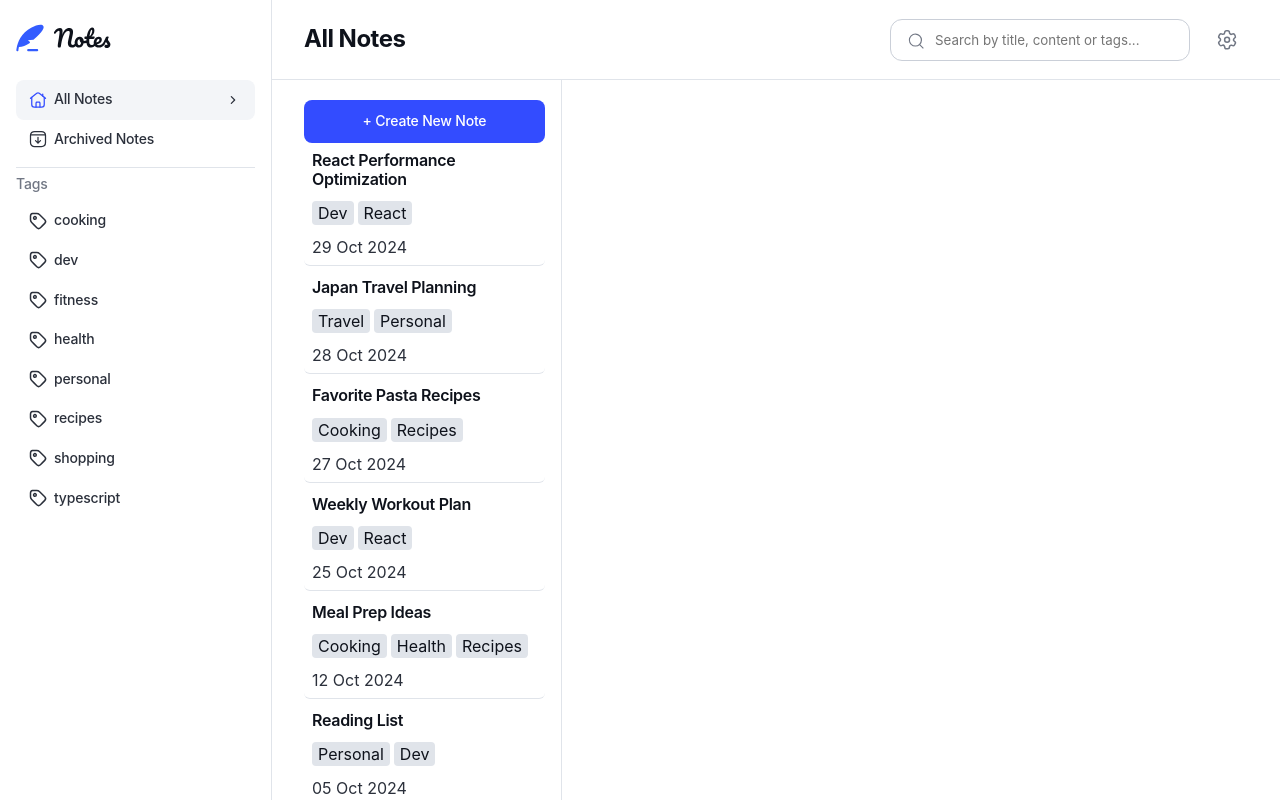
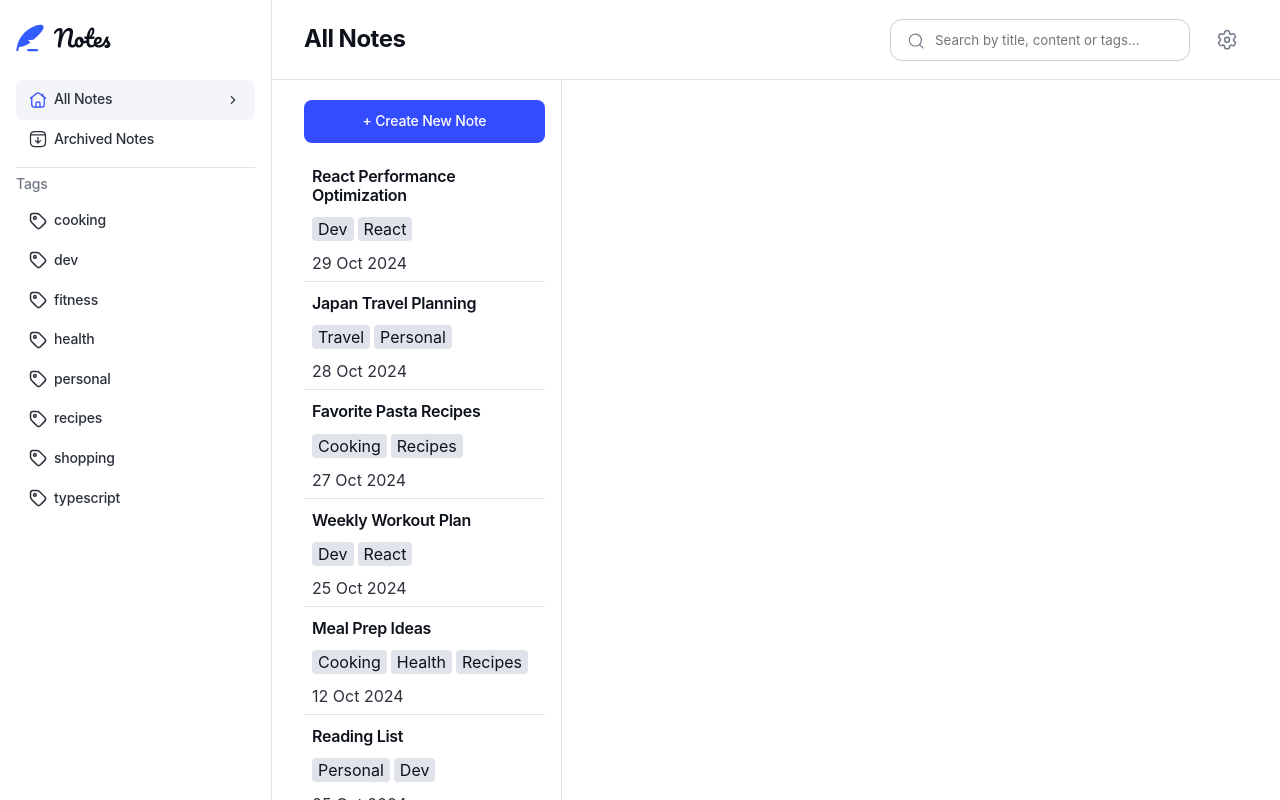
Before and after one commit to RicardoGeada/fm-note-taking-web-app, a React (Vite) app: page /all in a window 1280 px wide. Built offline with nearby package versions, Linux system fonts and the light colour scheme; a web font is replaced by a local one.

Commit message:
feat(note-list-item): change to navlink, add active styling

```diff
--- a/src/components/NoteListItem/NoteListItem.module.scss
+++ b/src/components/NoteListItem/NoteListItem.module.scss
@@ -3,8 +3,6 @@
 .note-item {
   list-style: none;
   color: var(--color-neutral-950);
-  border-radius: 6px;
-  padding: var(--spacing-100);
   border-bottom: 1px solid var(--color-neutral-200);
 
   &__link {
@@ -12,7 +10,13 @@
     flex-direction: column;
     gap: var(--spacing-150);
     color: var(--color-neutral-950);
+    border-radius: 6px;
+    padding: var(--spacing-100);
     text-decoration: none;
+
+    &--active {
+      background-color: var(--color-neutral-100);
+    }
   }
 
   &--selected {
--- a/src/components/NoteListItem/NoteListItem.tsx
+++ b/src/components/NoteListItem/NoteListItem.tsx
@@ -1,21 +1,34 @@
-import { Link, useLocation } from "react-router-dom";
+import { NavLink } from "react-router-dom";
 import type { Note } from "../../types/note";
 import { formatDate } from "../../util/date";
 import styles from "./NoteListItem.module.scss";
+import clsx from "clsx";
 
-export default function NoteListItem(note: Note) {
-  const location = useLocation();
+type NoteListItemProps = {
+  note: Note;
+  basePath: string;
+};
+
+export default function NoteListItem({ note, basePath }: NoteListItemProps) {
   const lastEdited = formatDate(note.last_edited);
 
   return (
     <li className={styles["note-item"]} key={note.id}>
-      <Link className={styles["note-item__link"]} to={`${location.pathname}/${note.id}`}>
-
+      <NavLink
+        to={`${basePath}/${note.id}`}
+        className={({ isActive }) =>
+          isActive
+            ? clsx(styles["note-item__link"], styles["note-item__link--active"])
+            : styles["note-item__link"]
+        }
+      >
         <span className={styles["note-item__title"]}>{note.title}</span>
         {note.tags.length > 0 && (
           <div className={styles["note-item__tags"]}>
             {note.tags.map((tag) => (
-            <div key={tag} className={styles["note-item__tag"]}>{tag}</div>
+              <div key={tag} className={styles["note-item__tag"]}>
+                {tag}
+              </div>
             ))}
           </div>
         )}
@@ -26,7 +39,7 @@ export default function NoteListItem(note: Note) {
         >
           {lastEdited}
         </time>
-      </Link>
+      </NavLink>
     </li>
   );
 }
--- a/src/components/NotesList/NotesList.module.scss
+++ b/src/components/NotesList/NotesList.module.scss
@@ -78,6 +78,9 @@
     max-width: 290px;
     padding: var(--spacing-250) var(--spacing-200) var(--spacing-250) var(--spacing-400);
     border-right: 1px solid var(--color-neutral-200);
+    display: flex;
+    flex-direction: column;
+    gap: var(--spacing-200);
   }
 
   .new-note-button {
--- a/src/components/NotesList/NotesList.tsx
+++ b/src/components/NotesList/NotesList.tsx
@@ -8,14 +8,11 @@ import { useMediaQuery } from "react-responsive";
 export default function NoteList() {
   const isDesktop = useMediaQuery({ minWidth: 1080 });
 
-    return(
+  return (
     <div className={styles["notes-list-wrapper"]}>
-
-
       {!isDesktop && (
         <h2 className={styles["notes-list__headline"]}>All Notes</h2>
       )}
-
 
       <button
         className={clsx(
@@ -27,7 +24,6 @@ export default function NoteList() {
         {isDesktop ? <span>+ Create New Note</span> : <AddIcon />}
       </button>
 
-
       {DUMMY_NOTES.length === 0 && (
         <div className={styles["notes-list__empty-notification"]}>
           You don't have any notes yet. Start a new note to capture your
@@ -35,15 +31,13 @@ export default function NoteList() {
         </div>
       )}
 
-
       {DUMMY_NOTES.length > 0 && (
         <ul className={styles["notes-list"]}>
           {DUMMY_NOTES.filter((note) => !note.archived).map((note) => (
-              <NoteListItem key={note.id} {...note} />
+            <NoteListItem key={note.id} note={note} basePath="/all" />
           ))}
         </ul>
       )}
-
     </div>
   );
 }
```
Lines whose indentation alone changed are shown as unchanged.
